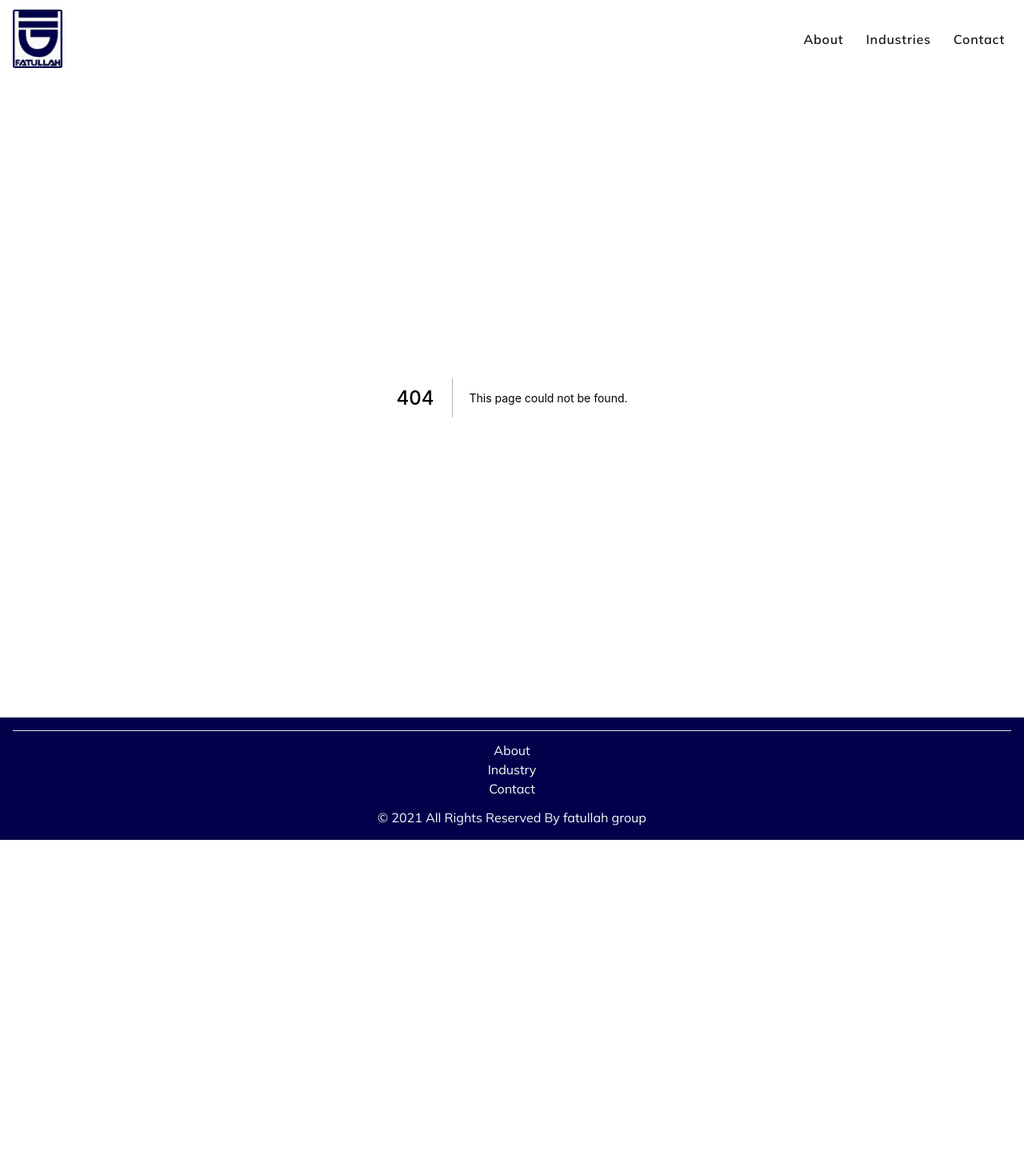
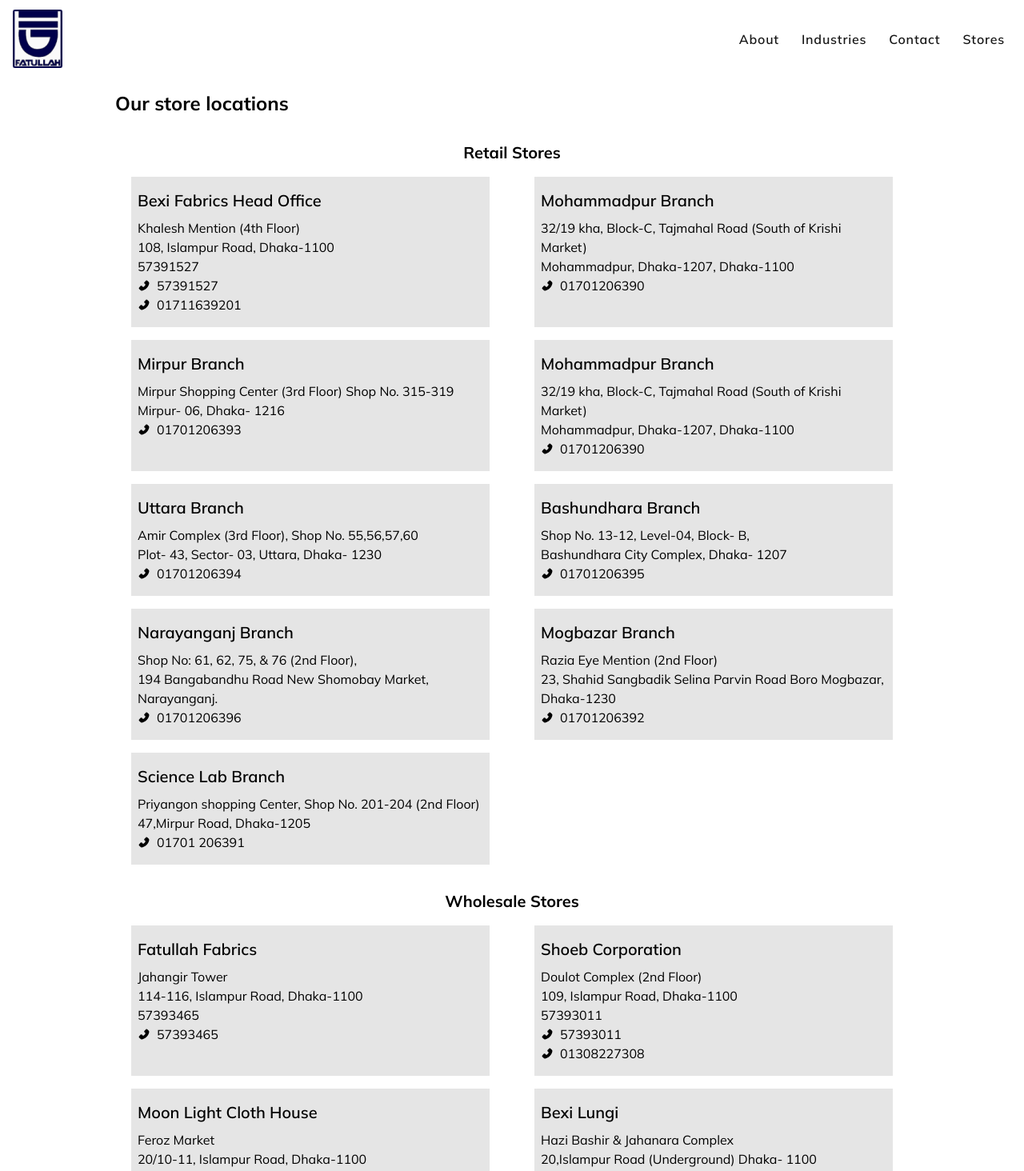
Before and after one commit to soyab-mostofa/fatullah-site, a Next.js app: page /location in a window 1280 px wide. Before the commit this address had no page. Shown: the top 1464 px of the page at 80% size. Before the commit the page ends 1050 px from the top, so only its background shows below. Built offline with nearby package versions, Linux system fonts and the light colour scheme.

Commit message:
fixed bugs

```diff
--- a/components/elements/Header.jsx
+++ b/components/elements/Header.jsx
@@ -33,12 +33,13 @@
     title: "Contact",
     link: "/contact",
   },
+  { title: "Stores", link: "/location" },
 ];
 
 const NavItem = ({ item, key }) => {
   const { asPath } = useRouter();
   const B = tw.a` font-semibold px-2 py-1 text-center tracking-wider  ${(p) =>
-    p.$light ? "text-neutral-50" : "text-neutral-900"} `;
+    p.$light ? "text-neutral-50" : "text-neutral-900 "} `;
 
   const light = asPath === "/" ? true : false;
 
--- a/components/elements/MobileNav.jsx
+++ b/components/elements/MobileNav.jsx
@@ -24,6 +24,7 @@
     link: "/industries",
   },
   { title: "Contact", link: "/contact" },
+  { title: "Stores", link: "/location" },
 ];
 
 const NavLink = ({ title, sub, link }) => {
--- a/pages/about/index.jsx
+++ b/pages/about/index.jsx
@@ -25,7 +25,7 @@
       </div>
       {/* cover image */}
       <Container>
-        <div className="max-w-md mx-auto my-4">
+        <div className="max-w-md mx-auto my-4 md:max-w-xl">
           <H1>{aboutData.aboutUs.heading}</H1>
           <CgShapeZigzag className="mx-auto mb-5 -mt-3 text-5xl" />
 
--- /dev/null
+++ b/pages/location.jsx
@@ -0,0 +1,168 @@
+import React from "react";
+import { AiFillPhone } from "react-icons/ai";
+
+const locationData = {
+  retail: [
+    {
+      title: "Bexi Fabrics Head Office",
+      location: {
+        house: "Khalesh Mention (4th Floor)",
+        city: "108, Islampur Road,  Dhaka-1100",
+      },
+      phone: "57391527",
+      mobile: "01711639201",
+    },
+    {
+      title: "Mohammadpur Branch",
+      location: {
+        house: "32/19 kha, Block-C, Tajmahal Road (South of Krishi Market)",
+        city: "Mohammadpur, Dhaka-1207,  Dhaka-1100",
+      },
+      mobile: "01701206390",
+    },
+    {
+      title: "Mirpur Branch",
+      location: {
+        house: "Mirpur Shopping Center (3rd Floor) Shop No. 315-319",
+        city: "Mirpur- 06, Dhaka- 1216",
+      },
+      mobile: "01701206393",
+    },
+    {
+      title: "Mohammadpur Branch",
+      location: {
+        house: "32/19 kha, Block-C, Tajmahal Road (South of Krishi Market)",
+        city: "Mohammadpur, Dhaka-1207,  Dhaka-1100",
+      },
+      mobile: "01701206390",
+    },
+    {
+      title: "Uttara Branch",
+      location: {
+        house: "Amir Complex (3rd Floor), Shop No. 55,56,57,60",
+        city: "Plot- 43, Sector- 03, Uttara, Dhaka- 1230",
+      },
+      mobile: "01701206394",
+    },
+    {
+      title: "Bashundhara Branch",
+      location: {
+        house: "Shop No. 13-12, Level-04, Block- B,",
+        city: "Bashundhara City Complex, Dhaka- 1207",
+      },
+      mobile: "01701206395",
+    },
+    {
+      title: "Narayanganj Branch",
+      location: {
+        house: "Shop No: 61, 62, 75, & 76 (2nd Floor),",
+        city: "194 Bangabandhu Road New Shomobay Market, Narayanganj.",
+      },
+      mobile: "01701206396",
+    },
+    {
+      title: "Mogbazar Branch",
+      location: {
+        house: "Razia Eye Mention (2nd Floor)",
+        city: "23, Shahid Sangbadik Selina Parvin Road Boro Mogbazar, Dhaka-1230",
+      },
+      mobile: "01701206392",
+    },
+    {
+      title: "Science Lab Branch",
+      location: {
+        house: "Priyangon shopping Center, Shop No. 201-204 (2nd Floor)",
+        city: "47,Mirpur Road, Dhaka-1205",
+      },
+      mobile: "01701 206391",
+    },
+  ],
+  wholeSale: [
+    {
+      title: "Fatullah Fabrics",
+      location: {
+        house: "Jahangir Tower",
+        city: "114-116, Islampur Road, Dhaka-1100",
+      },
+      phone: "57393465",
+    },
+    {
+      title: "Shoeb Corporation",
+      location: {
+        house: "Doulot Complex (2nd Floor)",
+        city: "109, Islampur Road, Dhaka-1100",
+      },
+      phone: "57393011",
+      mobile: "01308227308",
+    },
+    {
+      title: "Moon Light Cloth House",
+      location: {
+        house: "Feroz Market",
+        city: "20/10-11, Islampur Road, Dhaka-1100",
+      },
+      phone: "57391949",
+    },
+    {
+      title: "Bexi Lungi",
+      location: {
+        house: "Hazi Bashir & Jahanara Complex",
+        city: "20,Islampur Road (Underground) Dhaka- 1100",
+      },
+      mobile: "01753072550",
+    },
+  ],
+};
+
+const Card = ({ data, key }) => {
+  return (
+    <div key={key} className="w-full max-w-md px-2 py-4 mx-auto bg-neutral-200">
+      <p className="mb-2 text-xl font-semibold">{data.title}</p>
+
+      <p>{data.location.house}</p>
+      <p>{data.location.city}</p>
+      <p>{data.phone}</p>
+
+      {data.phone && (
+        <p className="flex items-center gap-2">
+          <span>
+            <AiFillPhone />
+          </span>
+          {data.phone}
+        </p>
+      )}
+      {data.mobile && (
+        <p className="flex items-center gap-2">
+          <span>
+            <AiFillPhone />
+          </span>
+          {data.mobile}
+        </p>
+      )}
+    </div>
+  );
+};
+
+const Location = () => {
+  return (
+    <div className="container max-w-5xl px-4 mx-auto">
+      <h1 className="my-4 text-2xl font-bold">Our store locations</h1>
+      <p className="mt-8 mb-4 text-xl font-bold text-center">Retail Stores</p>
+      <div className="space-y-4 md:gap-4 md:space-y-0 md:grid md:grid-cols-2">
+        {locationData.retail.map((data, i) => (
+          <Card key={i} data={data} />
+        ))}
+      </div>
+      <p className="mt-8 mb-4 text-xl font-bold text-center">
+        Wholesale Stores
+      </p>
+      <div className="space-y-4 md:gap-4 md:space-y-0 md:grid md:grid-cols-2 md:">
+        {locationData.wholeSale.map((data, i) => (
+          <Card key={i} data={data} />
+        ))}
+      </div>
+    </div>
+  );
+};
+
+export default Location;
```
